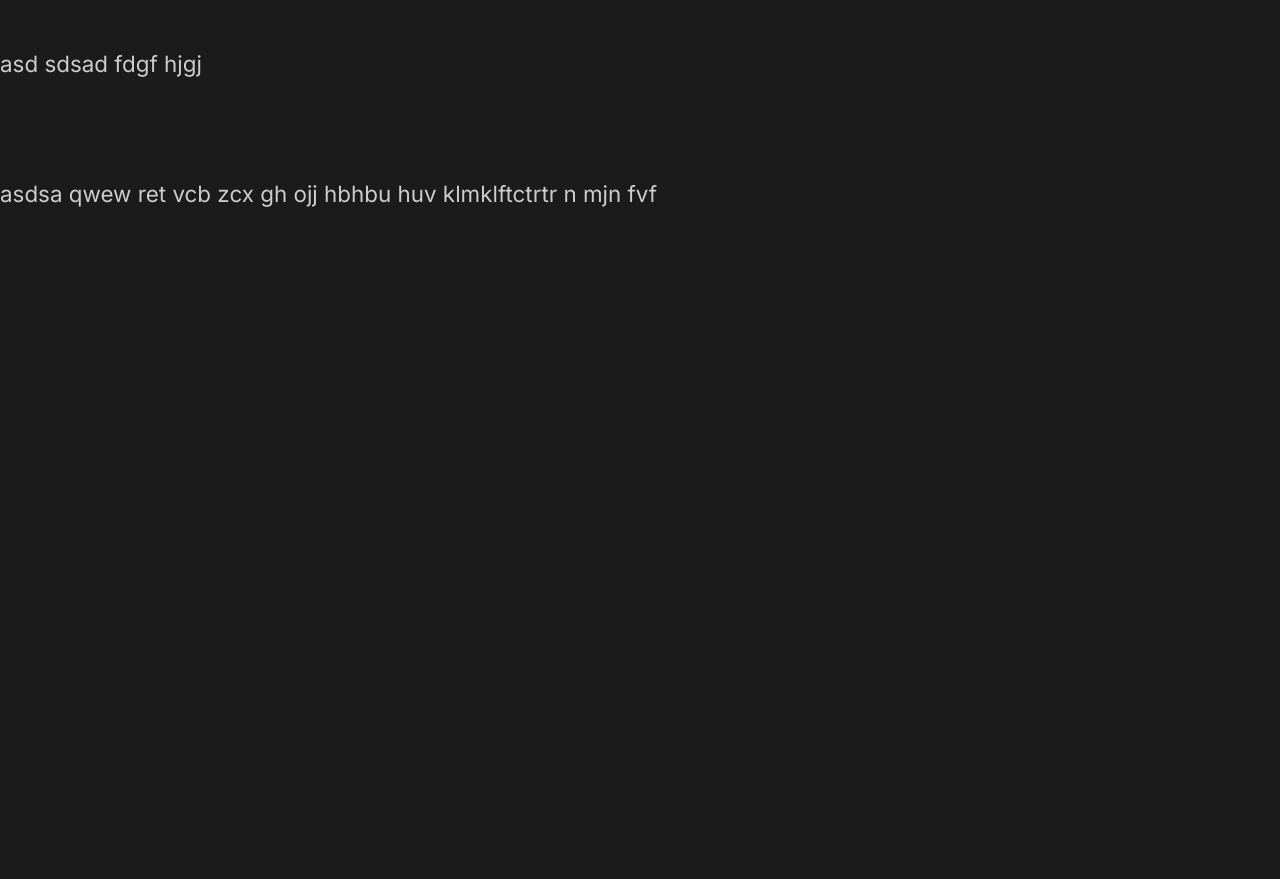
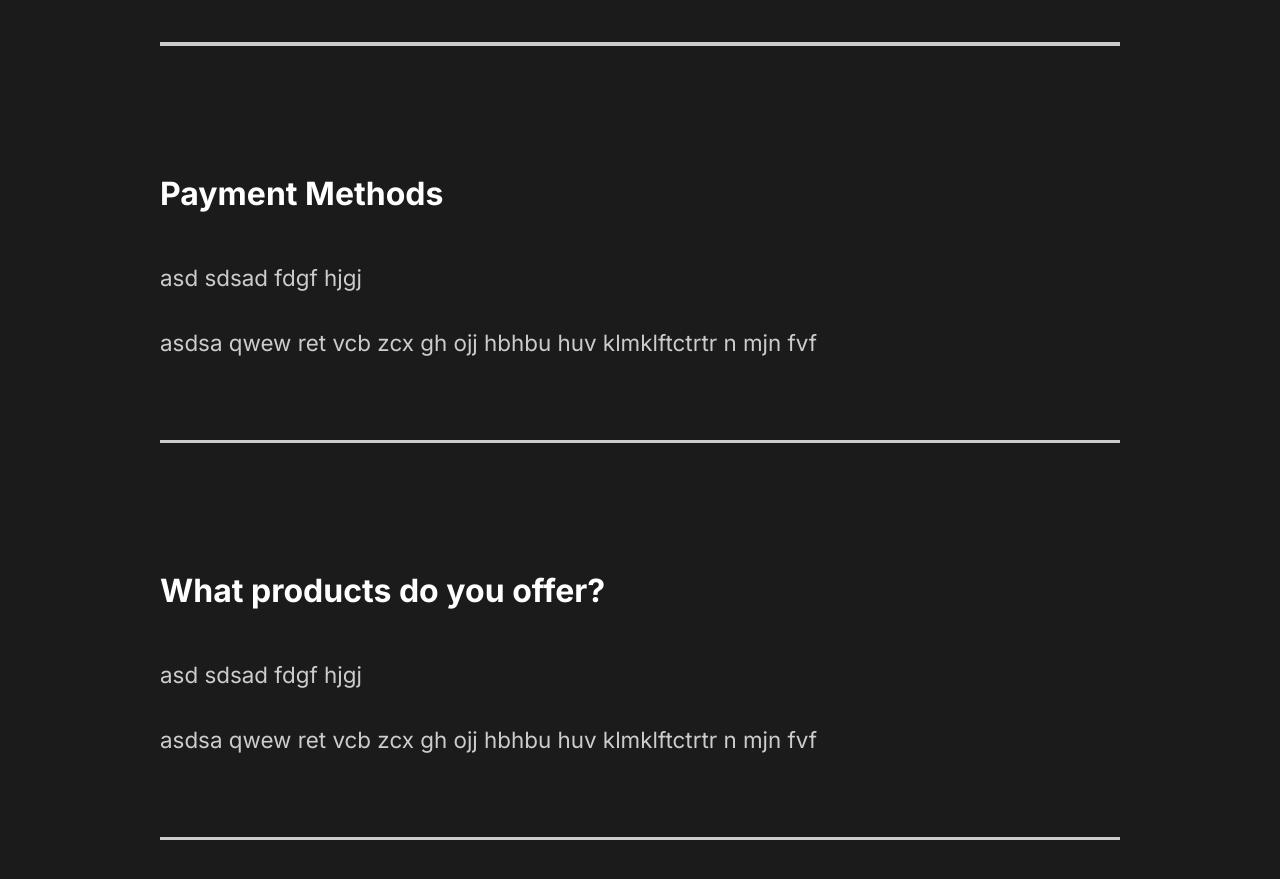
Before and after one commit to sourabhsaini11/business-portfolio, a React (Create React App) app: page / in a window 1280 px wide. Shown: the part 3006-3885 px from the top of the page. Before the commit the page ends 3265 px from the top, so only its background shows below. Built offline with nearby package versions, Linux system fonts and the light colour scheme.

Commit message:
7-FaqStyle

```diff
--- a/src/components/FaqSection.js
+++ b/src/components/FaqSection.js
@@ -1,8 +1,11 @@
 import React from 'react';
+import styled from 'styled-components';
+import Styled from 'styled-components';
+import {About} from '../styles';
 
 const FaqSection = () => {
     return (
-            <div className="faq">
+            <Faq>
                 <h2>AnyQuestions ? <span>FAQ</span></h2>
                 <div className="question">
                     <h4>How do I Start?</h4>
@@ -10,6 +13,7 @@
                         <p>asd sdsad fdgf hjgj</p>
                         <p>asdsa qwew ret vcb zcx gh ojj hbhbu huv klmklftctrtr n mjn fvf</p>
                     </div>
+                    <div className="faq-line"></div>
                 </div>
                 <div className="question">
                     <h4>Daily Schedule</h4>
@@ -17,6 +21,7 @@
                         <p>asd sdsad fdgf hjgj</p>
                         <p>asdsa qwew ret vcb zcx gh ojj hbhbu huv klmklftctrtr n mjn fvf</p>
                     </div>
+                    <div className="faq-line"></div>
                 </div>
                 <div className="question">
                     <h4>Payment Methods</h4>
@@ -24,6 +29,7 @@
                         <p>asd sdsad fdgf hjgj</p>
                         <p>asdsa qwew ret vcb zcx gh ojj hbhbu huv klmklftctrtr n mjn fvf</p>
                     </div>
+                    <div className="faq-line"></div>
                 </div>
                 <div className="question">
                     <h4>What products do you offer?</h4>
@@ -31,9 +37,38 @@
                         <p>asd sdsad fdgf hjgj</p>
                         <p>asdsa qwew ret vcb zcx gh ojj hbhbu huv klmklftctrtr n mjn fvf</p>
                     </div>
+                    <div className="faq-line"></div>
                 </div>
-            </div>
+            </Faq>
     )
 }
 
+const Faq =styled(About)`
+
+    display:block;
+    span{
+        display:block;
+    }
+    h2{
+        padding-bottom:2rem;
+        font-weight:lighter;
+    }
+    .faq-line{
+        background:#cccccc;
+        height:0.2rem;
+        margin:2rem 0rem;
+        width:100%;
+    }
+    .question{
+        padding:3rem 0rem;
+        cursor: pointer;
+    }
+    .answer{
+        padding: 2rem 0rem;
+        p{
+            padding:1rem 0rem;
+        }
+    }
+`;
+
 export default FaqSection;
--- a/src/components/GlobalStyle.js
+++ b/src/components/GlobalStyle.js
@@ -38,7 +38,7 @@
     }
     h4{
         font-weight:bold;
-
+        font-size:2rem;
     }
     a{
         font-size:1.1rem;
```
Also changed, not shown: 1 other file (tests, documents, lock files or other folders).
